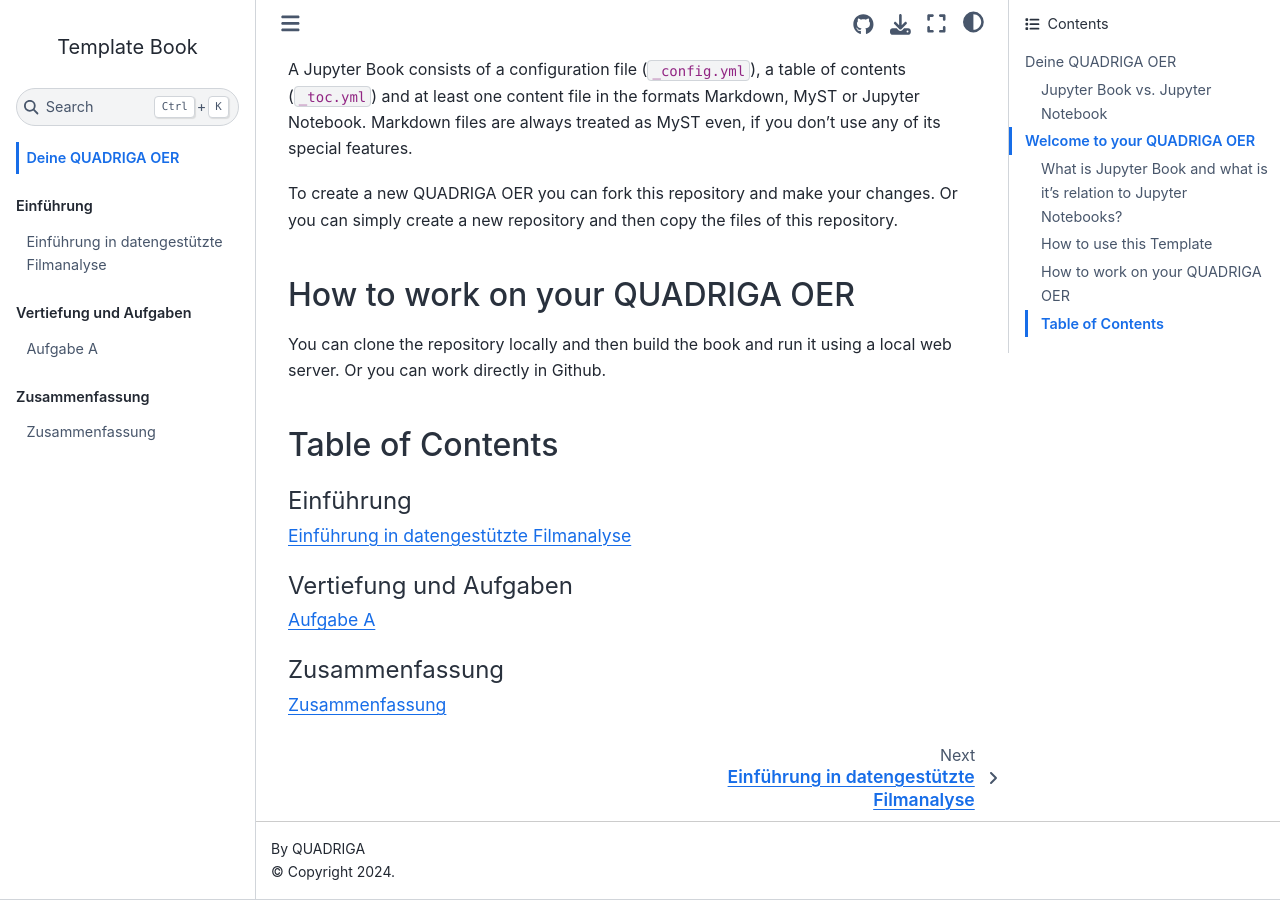
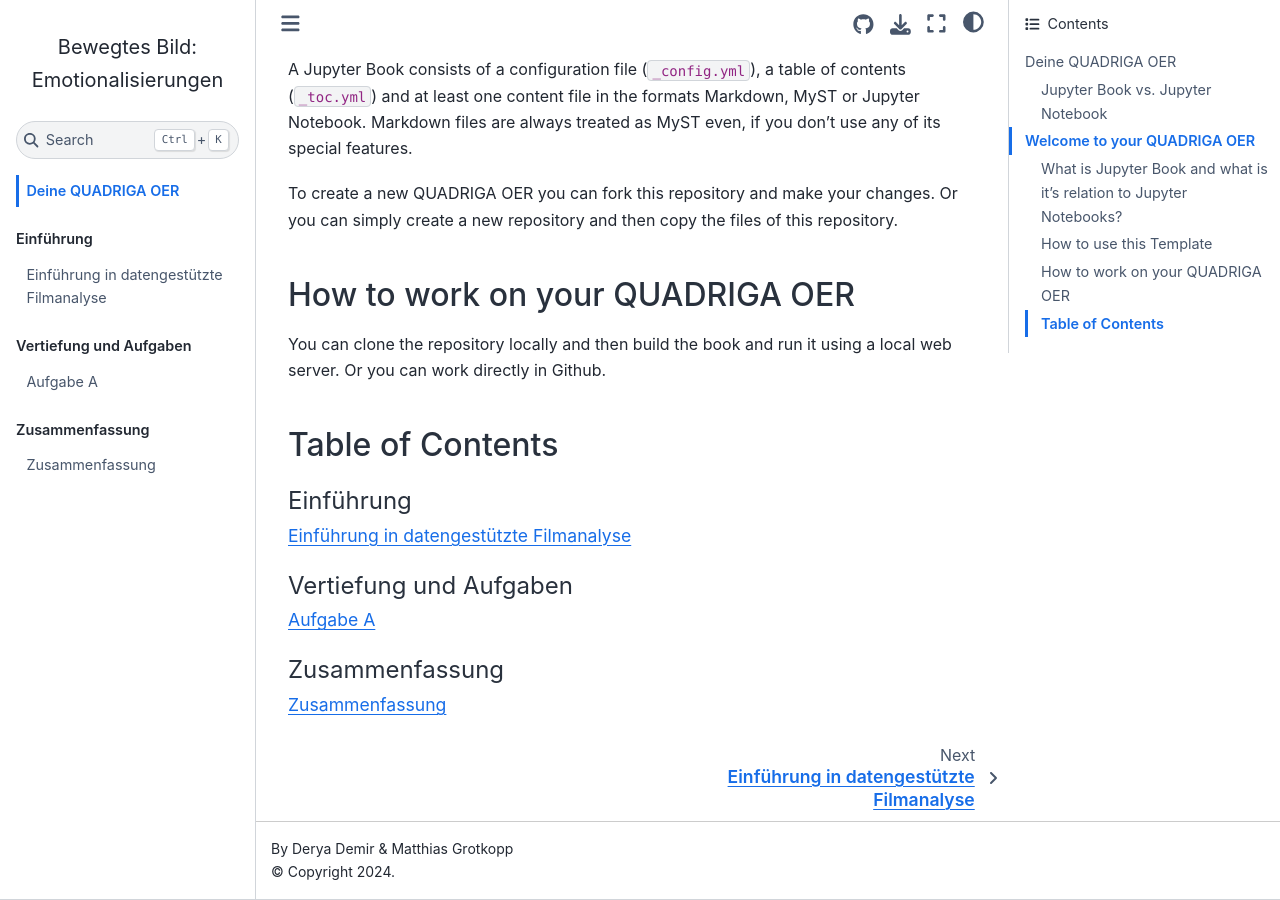
Before and after one commit to quadriga-dk/Bewegtes-Bild-Fallstudie-1, a Jupyter Book: the page built from intro.md, in a window 1280 px wide and 900 px high, scrolled down 1676 px. Built offline with Jupyter Book 1.0.4 settings and Sphinx 7.4.7 and the Sphinx Book theme 1.1.4, drawn with Linux system fonts in a browser that asks for light colours.

Commit message:
Change Titel & Autor*innen

```diff
--- a/_config.yml
+++ b/_config.yml
@@ -1,9 +1,8 @@
 # Book settings
 # Learn more at https://jupyterbook.org/customize/config.html
 
-title: Template Book
-author: |
-  <a ref="https://quadriga-dk.de">QUADRIGA</a>
+title: "Bewegtes Bild: Emotionalisierungen"
+author: Derya Demir & Matthias Grotkopp
 logo: logo.jpg
 copyright: "2024"
 exclude_patterns: [_build, Thumbs.db, .DS_Store, "**.ipynb_checkpoints", conda, README.md]
```
Also changed, not shown: _toc.yml (+0 -18 lines).
